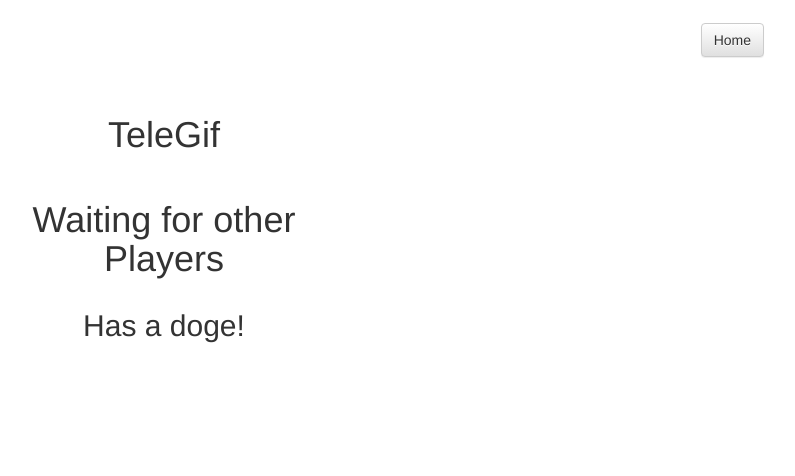
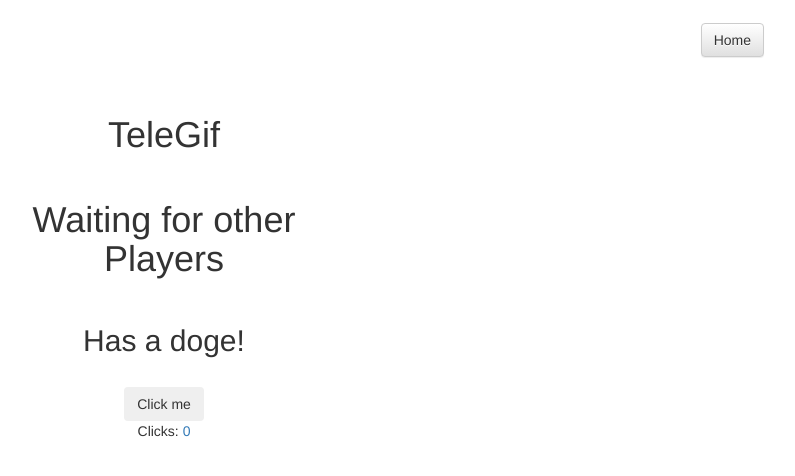
Before and after one commit to JessicaNgo/TeleGiphy, a Django app: template tele_giphy/game/templates/game/multi_waiting_room.html in a window 1280 px wide. Shown: the top 476 px of the page, without its empty margins (476-1271 px from the left). Run offline with Django 3.2, Linux system fonts and the light colour scheme; the template is opened without the code that fills it, so the values that code supplies are empty; parts of the project's set-up code (start-up, migrations or seed data) failed here and were passed over; some libraries are stand-ins or nearby versions.

Commit message:
js prototype up

```diff
--- a/tele_giphy/game/templates/game/multi_waiting_room.html
+++ b/tele_giphy/game/templates/game/multi_waiting_room.html
@@ -8,8 +8,25 @@
     <h1>Waiting for other Players</h1>
   </div>
 </div>
-<div class = "text-center">
-    <h2>Has a doge!</h2>
-    <a href="{{ doge }}"><img src="{{ doge }}"></a>
+<div class = "row">
+    <div class = "text-center">
+        <h2>Has a doge!</h2>
+        <a href="{{ doge }}"><img src="{{ doge }}"></a>
+        <br>
+        <script>
+            var clicks = 0
+            function onClick() {
+                if (clicks == 4){
+                    location.href="/waiting_room/{{ token }}"
+                }
+                else {
+                    clicks += 1
+                    document.getElementById('clicks').innerHTML = clicks;
+                }
+            }
+        </script>
+        <button type="button" class="btn" onClick="onClick()">Click me</button>
+        <p>Clicks: <a id="clicks">0</a></p>
+    </div>
 </div>
 {% endblock %}
```
Also changed, not shown: tele_giphy/game/views.py (+6 -4 lines).
